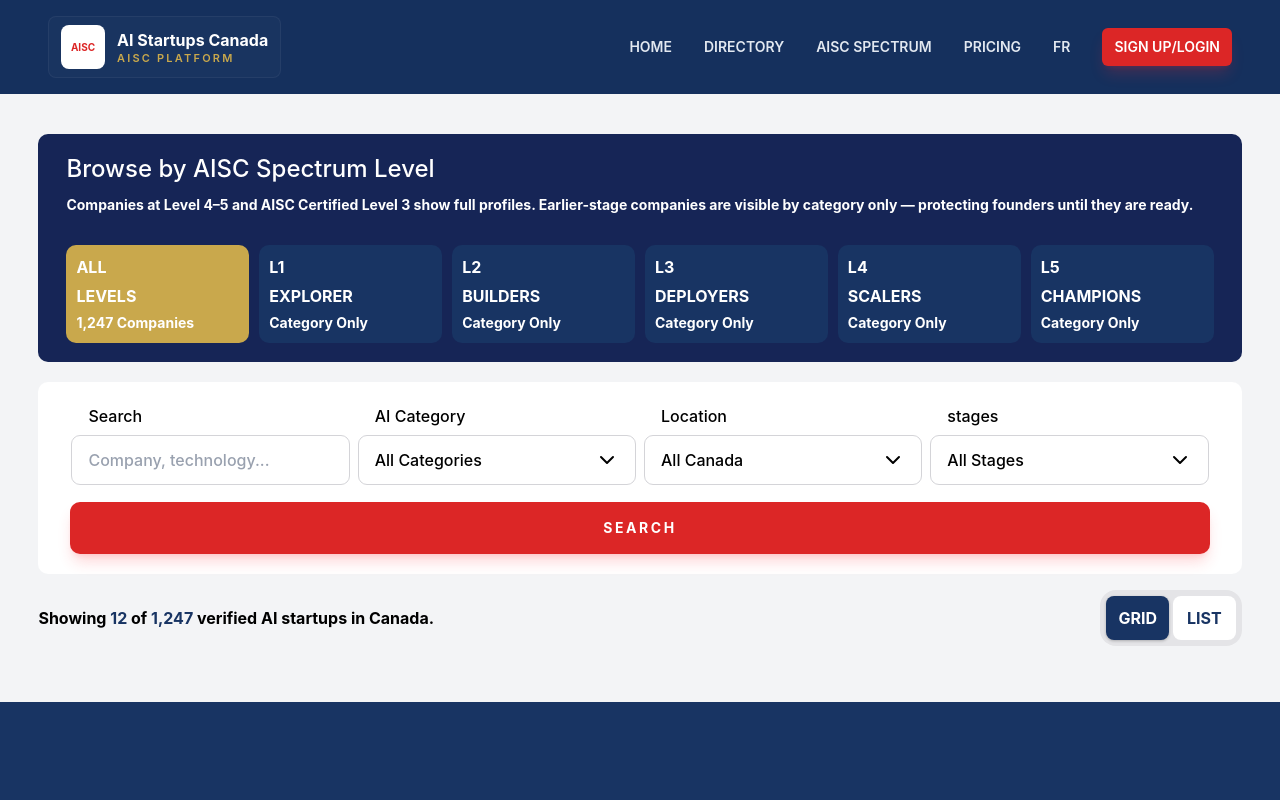
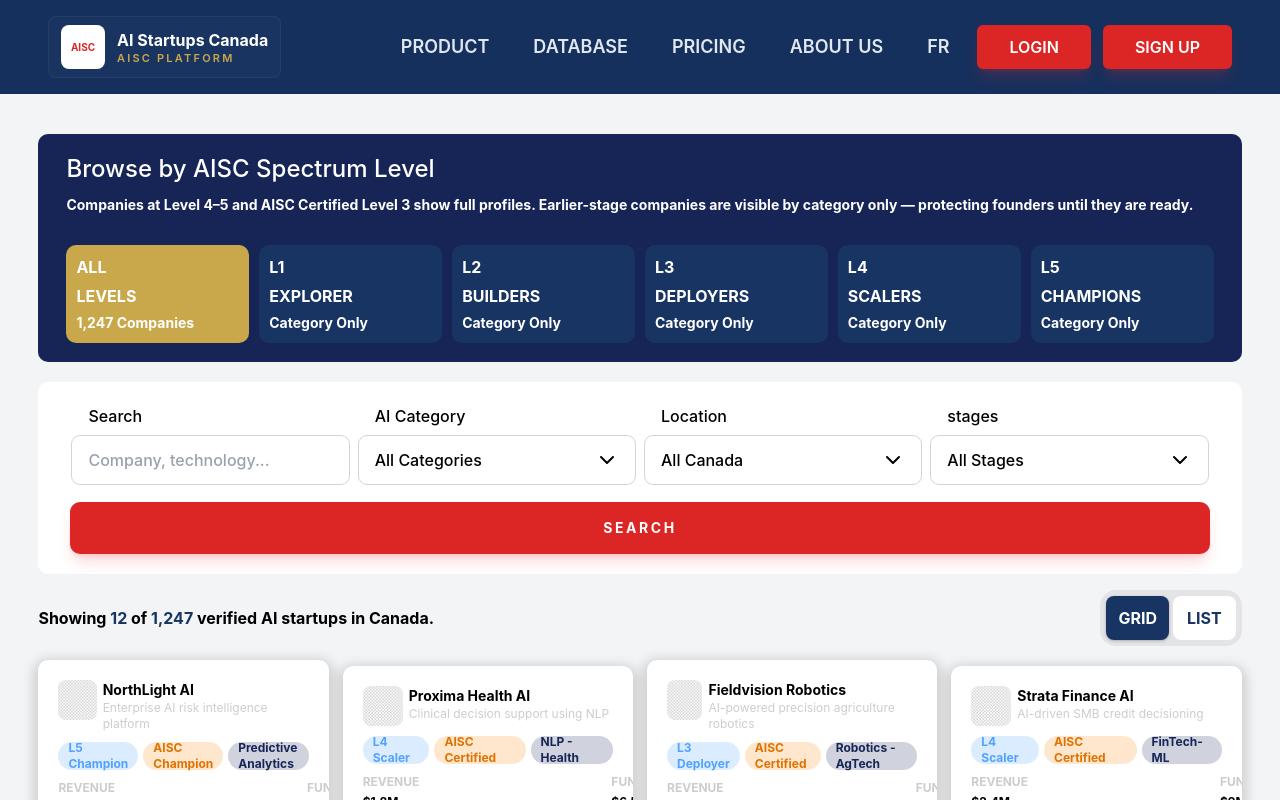
Before and after one commit to AIRI-Foundation/AISC-Platform-Web, a React (Vite) app: page /database in a window 1280 px wide. Shown: the top 800 px of the page. Built offline with nearby package versions, Linux system fonts and the light colour scheme.

Commit message:
Fixed the header and added recommended searches

```diff
--- a/src/App.tsx
+++ b/src/App.tsx
@@ -33,6 +33,7 @@
 import SubmissionSent from "./pages/SubmissionSent";
 import SignUpDemo from "./pages/SignUpDemo";
 import Database from "./pages/Database";
+import AboutUs from "./pages/AboutUs";
 
 function App() {
   return (
@@ -105,7 +106,7 @@
         <Route path="/contact" element={<Contact />} />
 
         <Route path="/database" element={<Database/>} />
-
+        <Route path="/about-us" element={<AboutUs/>} />
       </Routes>
     </BrowserRouter>
   );
--- a/src/components/general/IndividualComponents/Header.tsx
+++ b/src/components/general/IndividualComponents/Header.tsx
@@ -1,4 +1,31 @@
+import { useLocation } from "react-router-dom";
+
 export default function Header() {
+  const location = useLocation();
+
+  const navItems = [
+    {
+      name: "PRODUCT",
+      path: "/",
+    },
+    {
+      name: "DATABASE",
+      path: "/directory",
+    },
+    {
+      name: "PRICING",
+      path: "/pricing",
+    },
+    {
+      name: "ABOUT US",
+      path: "/about-us",
+    },
+    {
+      name: "FR",
+      path: "#",
+    },
+  ];
+
   return (
     //Full
     <header className="w-full shadow-[0px_4px_4px_0px_rgba(0,0,0,0.30)] bg-dark-blue/15">
@@ -23,32 +50,42 @@
             </div>
           </div>
           </div>
+          {/* Nav + login */}
+          <div className="flex items-center gap-3">
+            <nav className="hidden gap-3 text-sm text-slate-200 md:flex">
+              {navItems.map((item) => {
+                const isActive = location.pathname === item.path;
 
-          {/* Nav + login */}
-          <div className="flex items-center gap-8">
-          <nav className="hidden gap-8 text-sm text-slate-200 md:flex">
-            <a href="/" className="transition hover:text-white font-semibold">
-              HOME
-            </a>
-            <a href="/directory" className="transition hover:text-white font-semibold">
-              DIRECTORY
-            </a>
-            <a href="/spectrum" className="transition hover:text-white font-semibold">
-              AISC SPECTRUM
-            </a>
-            <a href="/pricing" className="transition hover:text-white font-semibold">
-              PRICING
-            </a>
-            <a href="#" className="transition hover:text-white font-semibold">
-              FR
-            </a>
-          </nav>
+                return (
+                  <a
+                    key={item.name}
+                    href={item.path}
+                    className={`
+                      transition hover:text-white text-lg font-semibold px-4 py-2.5 rounded-[14px]
+                      ${
+                        isActive
+                          ? "bg-white/8"
+                          : ""
+                      }
+                    `}
+                  >
+                    {item.name}
+                  </a>
+                );
+              })}
+            </nav>
 
             <a
+              href="/login"
+              className="rounded-md bg-red px-8 py-2.5 text-md font-semibold text-white shadow-lg shadow-red-500/20 transition hover:bg-red-dark"
+            >
+              LOGIN
+            </a>
+            <a
               href="/signup"
-              className="rounded-md bg-red px-3 py-2.25 text-sm font-semibold text-white shadow-lg shadow-red-500/20 transition hover:bg-red-dark"
+              className="rounded-md bg-red px-8 py-2.5 text-md font-semibold text-white shadow-lg shadow-red-500/20 transition hover:bg-red-dark"
             >
-              SIGN UP/LOGIN
+              SIGN UP
             </a>
           </div>
         </div>
--- /dev/null
+++ b/src/pages/AboutUs.tsx
@@ -0,0 +1,8 @@
+const AboutUs = () => {
+  return (
+    <div className="p-8">
+      <h1 className="text-2xl font-bold">About Us</h1>
+    </div>
+  );
+};
+export default AboutUs;
--- a/src/pages/Database.tsx
+++ b/src/pages/Database.tsx
@@ -86,6 +86,9 @@
     value: string;
     placeholder: string;
     onChange: (value: string) => void;
+    suggestions: Company[];
+    showSuggestions: boolean;
+    onSelectSuggestion: (company: Company) => void;
 };
 
 const SearchItem = ({
@@ -93,6 +96,9 @@
   value,
   placeholder,
   onChange,
+  suggestions,
+  showSuggestions,
+  onSelectSuggestion
 }: SearchItemProps) => {
   return (
     <div className="self-stretch flex flex-col gap-2">
@@ -100,7 +106,9 @@
         {title}
       </div>
 
-      <div className="w-full max-w-[496px] min-w-60 px-4 py-3 bg-white rounded-lg outline outline-[0.67px] outline-zinc-300 flex items-center gap-2">
+<div className="relative w-full max-w-[496px] min-w-60">
+
+  <div className="px-4 py-3 bg-white rounded-lg outline outline-[0.67px] outline-zinc-300 flex items-center gap-2">
     <input
       type="text"
       value={value}
@@ -110,6 +118,29 @@
     />
 
     <SearchIcon className="h-6 w-6 text-black" />
+  </div>
+
+  {showSuggestions && suggestions.length > 0 && (
+    <div className="absolute left-0 top-full mt-2 w-full bg-white rounded-lg shadow-lg border border-black/20 z-20">
+      {suggestions.map(company => (
+        <button
+          key={company.id}
+          type="button"
+          className="w-full px-4 py-3 text-left hover:bg-gray-100 text-black"
+          onClick={() => onSelectSuggestion(company)}
+        >
+          <div className="font-bold">
+            {company.name}
+          </div>
+
+          <div className="text-sm text-gray-500">
+            {company.description}
+          </div>
+        </button>
+      ))}
+    </div>
+  )}
+
 </div>
     </div>
   );
@@ -384,6 +415,10 @@
   const [searching, setSearching] = useState(false);
   const [view, setView] = useState<"grid" | "list">("grid");
 
+  const [suggestions, setSuggestions] = useState<Company[]>([]);
+  const [showSuggestions, setShowSuggestions] = useState(false);
+  const [companies, setCompanies] = useState<Company[]>([]);
+
   const [filters, setFilters] = useState({
       search: "",
       spectrum: "All",
@@ -392,8 +427,60 @@
       stage: "All Stages",
   });
 
+  useEffect(() => {
+  async function loadCompanies() {
+    const results = await searchCompanies({
+      search: "",
+      spectrum: "All",
+      category: "All Categories",
+      location: "All Canada",
+      stage: "All Stages",
+    });
 
-  const [companies, setCompanies] = useState<Company[]>([]);
+    setCompanies(results);
+  }
+
+  loadCompanies();
+}, []);
+
+  const handleSearchChange = (value: string) => {
+    setFilters(current => ({
+      ...current,
+      search: value,
+    }));
+
+    if (!value.trim()) {
+      setSuggestions([]);
+      return;
+    }
+
+    const searchTerm = value.toLowerCase();
+
+    const matches = companies
+      .filter(company => {
+      const spectrumLevel = Number(company.spectrum.replace("L", ""));
+
+        // Hide L1 and L2 companies from autocomplete/search
+        if (spectrumLevel <= 2) {
+          return false;
+        }
+
+        const searchableText = [
+          company.name,
+          company.description,
+          ...company.categories,
+          company.location
+        ]
+          .join(" ")
+          .toLowerCase();
+
+        return searchableText.includes(searchTerm);
+      })
+      .slice(0, 5); // only show top 5
+
+    setSuggestions(matches);
+    setShowSuggestions(true);
+  };
 
   const handleSubmit = async (
     event: FormEvent<HTMLFormElement>
@@ -457,12 +544,17 @@
                       title="Search"
                       value={filters.search}
                       placeholder="Company, technology..."
-                    onChange={(value) =>
-                      setFilters((current) => ({
+                      onChange={handleSearchChange}
+                      suggestions={suggestions}
+                      showSuggestions={showSuggestions}
+                      onSelectSuggestion={(company) => {
+                        setFilters(current => ({
                           ...current,
-                        search: value,
-                      }))
-                    }
+                          search: company.name,
+                        }));
+
+                        setShowSuggestions(false);
+                      }}
                     />
                   <DropdownItem
                       title="AI Category"
```
Lines whose indentation alone changed are shown as unchanged.
